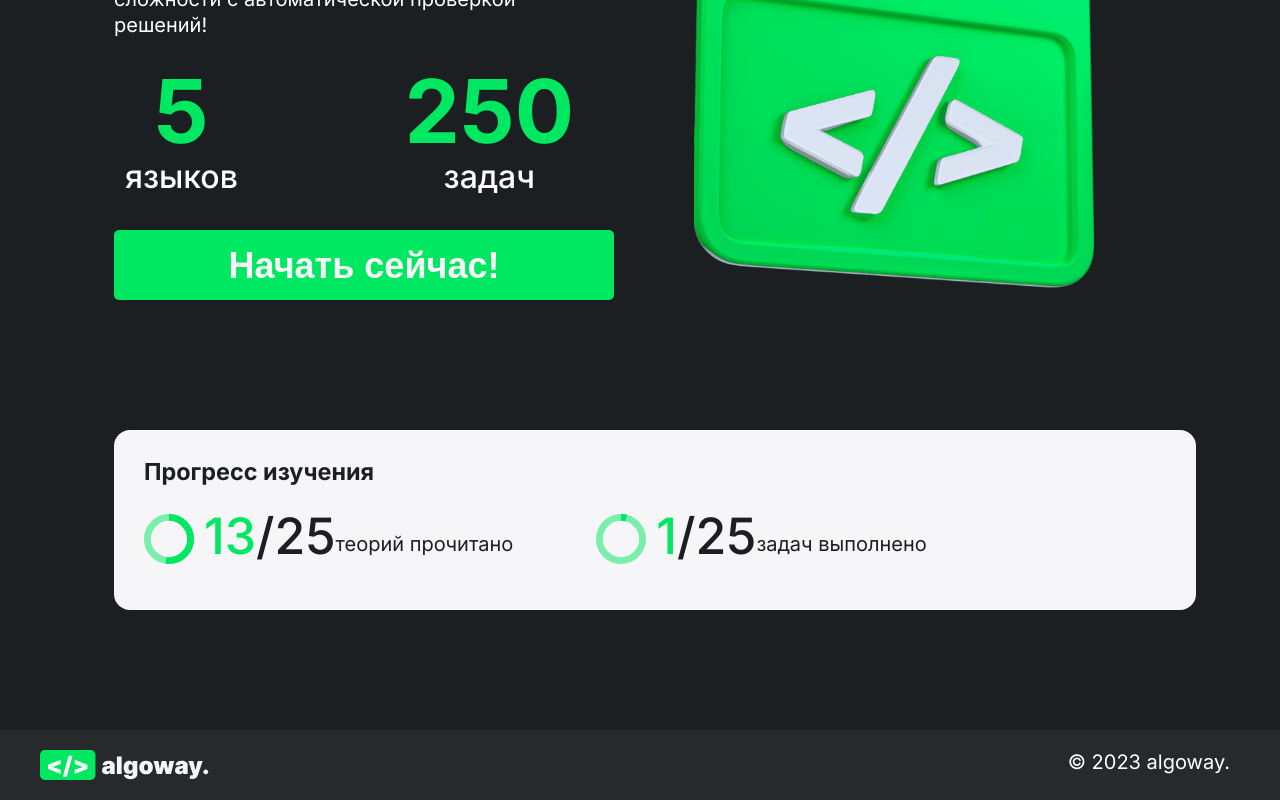
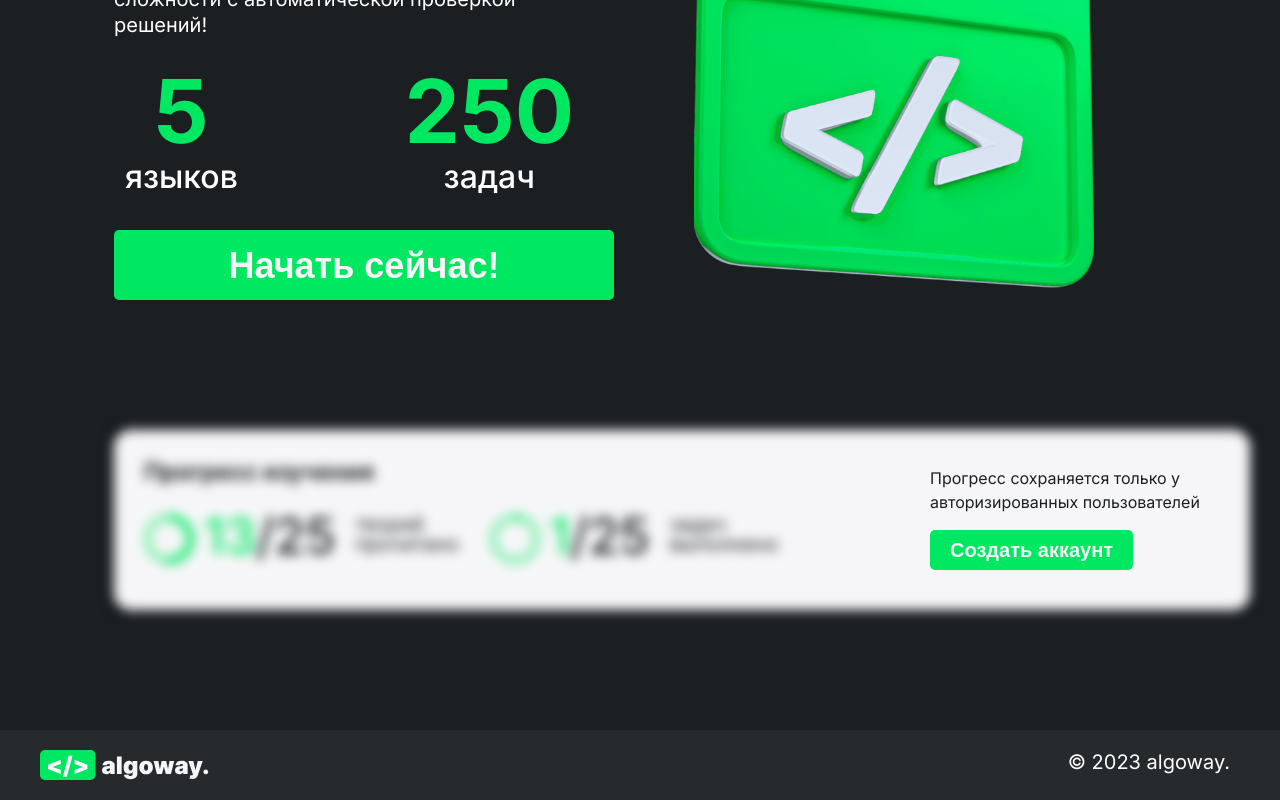
Before and after one commit to GlamorousCar/AlgoWay, a React (Create React App) app in the folder frontend/web/: page / in a window 1280 px wide. Shown: the part 421-1221 px from the top of the page. Built offline with nearby package versions, Linux system fonts and the light colour scheme.

Commit message:
Created the disabled functionality for unauthorised users

```diff
--- a/frontend/web/src/componentes/EventProgress/EventProgress.scss
+++ b/frontend/web/src/componentes/EventProgress/EventProgress.scss
@@ -6,7 +6,7 @@
   text-align: center;
   justify-content: center;
   margin-top: 30px;
-  margin-right: 83px;
+  margin-right: 40px;
 
   .progress{
     display: flex;
@@ -26,5 +26,9 @@
     font-weight: 400;
     font-size: 20px;
     line-height: 20px;
+    width:104px ;
+    text-align:left;
+    margin-top: 0;
+    margin-left: 10px;
   }
 }
--- a/frontend/web/src/componentes/EventProgress/EventProgress.tsx
+++ b/frontend/web/src/componentes/EventProgress/EventProgress.tsx
@@ -18,7 +18,7 @@ const EventProgress:FC<EventProps>= ({total, done, description}) => {
                 <h4 className={"total-event"}>{total}</h4>
             </div>
             <div className="progress-description">
-                <p>{description}</p>
+                <p className="progress-description">{description}</p>
             </div>
 
         </div>
--- a/frontend/web/src/componentes/ProgressBar/ProgressBar.scss
+++ b/frontend/web/src/componentes/ProgressBar/ProgressBar.scss
@@ -1,7 +1,9 @@
 @import "../App/App";
+.progress-container-box{
+  position: relative;
 
   .progress-container{
-  width: 90%;
+    min-width: 90%;
     margin-top: 130px;
     margin-bottom: 100px;
     height: 120px;
@@ -16,3 +18,26 @@
       display: flex;
     }
   }
+
+  .progress-container-blur{
+    background-color: rgba(0, 0, 0, 0.9);
+    filter: blur(6px);
+    pointer-events: none;
+    -webkit-user-select: none;
+    -khtml-user-select: none;
+    -moz-user-select: none;
+    -ms-user-select: none;
+    -o-user-select: none;
+    user-select: none;
+
+  }
+  .hidden-block{
+    color: $dark-grey-color;
+    position: absolute;
+    top:0;
+    right: 0;
+    width: 300px;
+    padding: 20px;
+    font-size:16px;
+  }
+}
--- a/frontend/web/src/componentes/ProgressBar/ProgressBar.tsx
+++ b/frontend/web/src/componentes/ProgressBar/ProgressBar.tsx
@@ -1,16 +1,38 @@
 import React from 'react';
 import EventProgress from "../EventProgress/EventProgress";
 import "./ProgressBar.scss"
+import {useSelector} from "react-redux";
+import {IAppState} from "../../types/store";
+import {containerClasses} from "@mui/material";
+import Button from "../Button/Button";
 
 const ProgressBar = () => {
+    const {isAuth} = useSelector((state: IAppState) => state);
+    const blurStyle = !isAuth ? " progress-container-blur" : "";
     return (
-        <div className={"progress-container"}>
-            <h3 className={"progress-title"}> Прогресс изучения</h3>
-            <div className="progress-events">
-                <EventProgress total={25} done={13} description={"теорий прочитано"}/>
-                <EventProgress total={25} done={1} description={"задач выполнено"}/>
+        <div className="progress-container-box">
+            <div className={blurStyle}>
+                <div className={`progress-container `}>
+                    <h3 className={"progress-title"}> Прогресс изучения</h3>
+                    <div className="progress-events">
+                        <EventProgress total={25} done={13} description={"теорий прочитано"}/>
+                        <EventProgress total={25} done={1} description={"задач выполнено"}/>
+                    </div>
+                </div>
             </div>
+            {!isAuth
+                ?
+                <div className="hidden-block">
+                    <p>Прогресс сохраняется только у авторизированных пользователей</p>
+                    <Button text={"Создать аккаунт"}/>
+                </div>
+                :
+                null
+            }
         </div>
+
+
+
     );
 };
 
```
Also changed, not shown: frontend/web/src/services/AuthService.ts (deleted, +0 -13 lines). Lines whose indentation alone changed are shown as unchanged.
